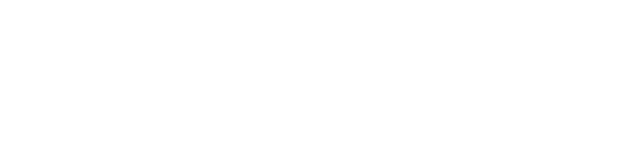
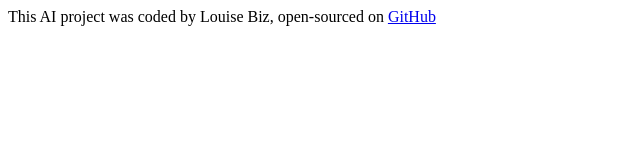
Before and after one commit to louisetbiz/AI-POEM, a plain HTML site: page index.html in a window 1280 px wide. Shown: the whole page, without its empty margins (0-640 px from the left). Drawn offline with Linux system fonts and the light colour scheme.

Commit message:
Added footer

```diff
--- a/index.html
+++ b/index.html
@@ -8,6 +8,8 @@
 </head>
 <body>
 
+
+    <footer>This AI project was coded by Louise Biz, open-sourced on <a href="https://github.com/louisetbiz/AI-POEM">GitHub</a> </footer>
 </body>
 <script src="index.js"></script>
 </html>
```
